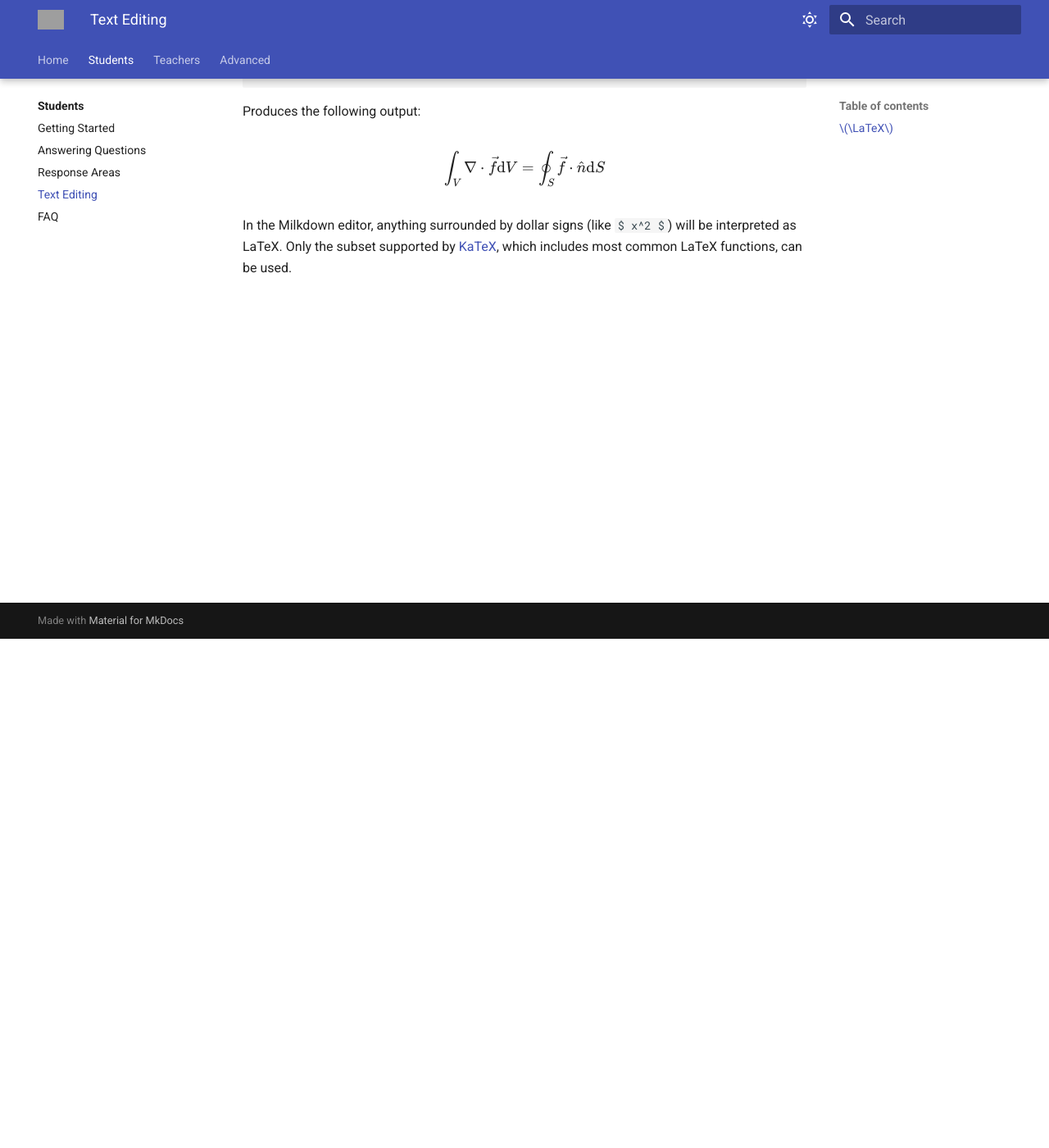
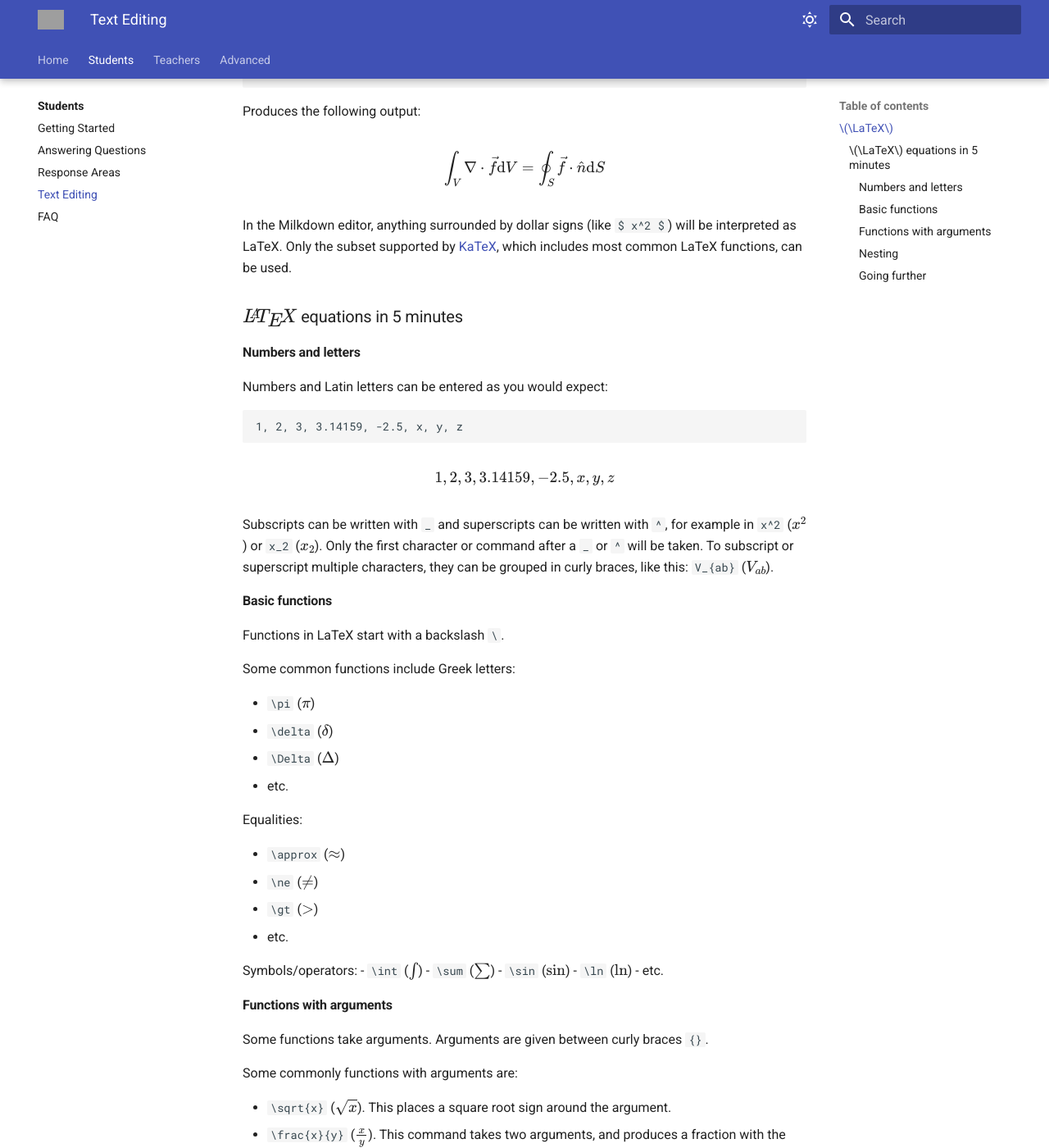
Before and after one commit to lambda-feedback/user-documentation, an MkDocs documentation site: the page built from docs/student/milkdown_student.md, in a window 1280 px wide and 1400 px high, scrolled down 621 px. Shown: the whole window at 82% size. Built offline with MkDocs 1.6.1 and Material for MkDocs 9.7.7, drawn with Linux system fonts in a browser that asks for light colours; some of the changed text lies outside the part shown; grey boxes are pictures that could not be loaded.

Commit message:
Added a short LaTeX tutorial.

````diff
--- a/docs/student/milkdown_student.md
+++ b/docs/student/milkdown_student.md
@@ -24,3 +24,68 @@
 
 In the Milkdown editor, anything surrounded by dollar signs (like `$ x^2 $`) will be interpreted as LaTeX.
 Only the subset supported by [KaTeX](https://katex.org/docs/supported), which includes most common LaTeX functions, can be used.
+
+### $\LaTeX$ equations in 5 minutes
+#### Numbers and letters
+Numbers and Latin letters can be entered as you would expect:
+```
+1, 2, 3, 3.14159, -2.5, x, y, z
+```
+
+\[ 1, 2, 3, 3.14159, -2.5, x, y, z \]
+
+Subscripts can be written with `_` and superscripts can be written with `^`, for example in `x^2` ($x^2$) or `x_2` ($x_2$).
+Only the first character or command after a `_` or `^` will be taken. To subscript or superscript multiple characters, they can be
+grouped in curly braces, like this: `V_{ab}` ($V_{ab}$).
+
+#### Basic functions
+Functions in LaTeX start with a backslash `\`.
+
+Some common functions include Greek letters:
+
+- `\pi` ($\pi$)
+- `\delta` ($\delta$)
+- `\Delta` ($\Delta$)
+- etc.
+
+Equalities:
+
+- `\approx` ($\approx$)
+- `\ne` ($\ne$)
+- `\gt` ($\gt$)
+- etc.
+
+Symbols/operators:
+- `\int` ($\int$)
+- `\sum` ($\sum$)
+- `\sin` ($\sin$)
+- `\ln` ($\ln$)
+- etc.
+
+#### Functions with arguments
+Some functions take arguments. Arguments are given between curly braces `{}`.
+
+Some commonly functions with arguments are:
+
+- `\sqrt{x}` ($\sqrt{x}$). This places a square root sign around the argument.
+- `\frac{x}{y}` ($\frac{x}{y}$). This command takes two arguments, and produces a fraction with the first argument in the numerator and the second on the denominator.
+
+- Diacritics:
+
+    - `\vec{x}` ($\vec{x}$).
+    - `\dot{x}` ($\dot{x}$).
+    - `\hat{x}` ($\hat{x}$).
+    - etc.
+
+- `\mathrm{x}` ($\mathrm{x}$). This formats the argument as regular, upright text, rather than italics. Should be used for units and operators (e.g. $\frac{\mathrm{d}y}{\mathrm{d}x}$).
+
+#### Nesting
+Functions can be nested arbitrarily. For example, a square root may contain a fraction, which may contain another square root:
+```
+\sqrt{ \frac{-b \pm \sqrt{b^2 - 4ac }}{2a} }
+```
+
+\[\sqrt{ \frac{-b \pm \sqrt{b^2 - 4ac }}{2a} }\]
+
+#### Going further
+If you are unsure of the correct function to use to produce the desired result, there is a list of all supported KaTeX functions [here](https://katex.org/docs/supported.html).
````
